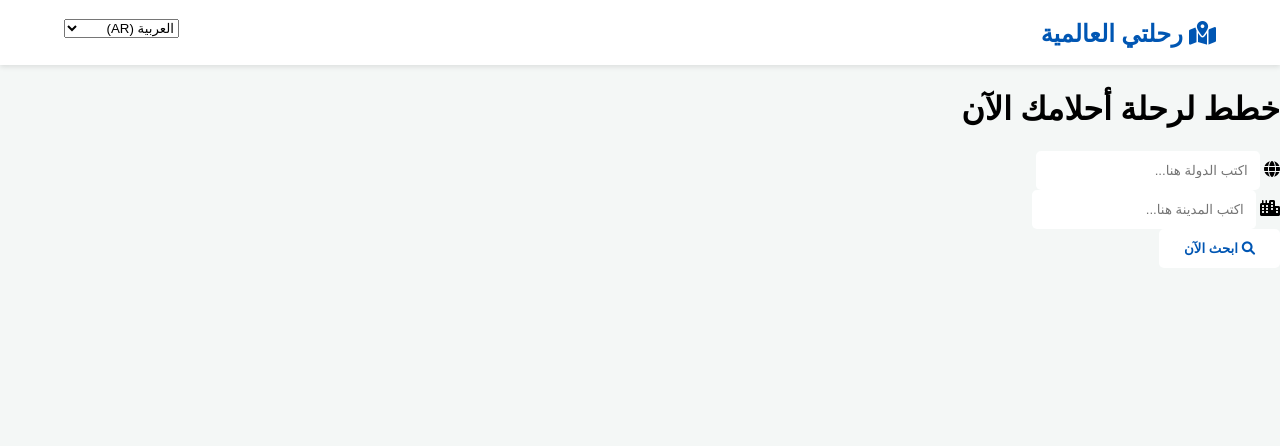
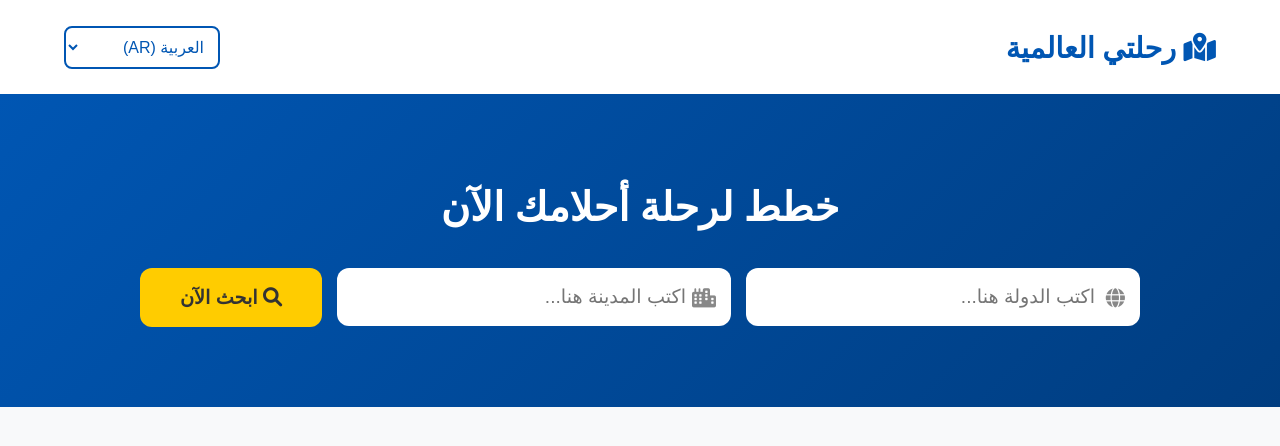
Before and after one commit to abdali123/nbvnbvn, a plain HTML site: page index.html in a window 1280 px wide. Drawn offline with Linux system fonts and the light colour scheme.

Commit message:
style.css

```diff
--- a/style.css
+++ b/style.css
@@ -1,82 +1,144 @@
-/* الألوان الأساسية */
 :root {
-    --primary-blue: #0056b3;
-    --light-blue: #e7f1ff;
+    --blue-main: #0056b3;
+    --blue-dark: #003d80;
     --white: #ffffff;
-    --text-dark: #333;
+    --gray-bg: #f8f9fa;
+    --text-color: #333333;
 }
 
+* { box-sizing: border-box; margin: 0; padding: 0; }
+
 body {
-    font-family: 'Segoe UI', sans-serif;
-    margin: 0;
-    background-color: #f4f7f6;
+    font-family: 'Segoe UI', Arial, sans-serif;
+    background-color: var(--gray-bg);
+    color: var(--text-color);
+    line-height: 1.6;
 }
 
+/* الهيدر */
 .navbar {
+    background: var(--white);
+    padding: 1.5rem 5%;
     display: flex;
     justify-content: space-between;
-    padding: 1rem 5%;
-    background: var(--white);
-    box-shadow: 0 2px 5px rgba(0,0,0,0.1);
+    align-items: center;
+    box-shadow: 0 4px 12px rgba(0,0,0,0.1);
 }
 
-.logo {
-    color: var(--primary-blue);
-    font-size: 1.5rem;
-    font-weight: bold;
+.logo { color: var(--blue-main); font-size: 1.8rem; font-weight: 800; }
+
+#langSelect {
+    padding: 10px;
+    font-size: 1rem;
+    border-radius: 8px;
+    border: 2px solid var(--blue-main);
+    background: white;
+    color: var(--blue-main);
+    cursor: pointer;
 }
 
-.hero {
-    background: linear-gradient(rgba(0,86,179,0.8), rgba(0,86,179,0.8)), url('https://images.unsplash.com/photo-1488646953014-85cb44e25828?auto=format&fit=crop&q=80&w=1000');
-    background-size: cover;
+/* قسم البحث - Hero */
+.hero-section {
+    background: linear-gradient(135deg, var(--blue-main) 0%, var(--blue-dark) 100%);
+    padding: 80px 20px;
+    text-align: center;
     color: white;
-    padding: 100px 20px;
-    text-align: center;
 }
 
-.search-container {
-    margin-top: 20px;
+.hero-section h1 { font-size: 2.5rem; margin-bottom: 30px; }
+
+.search-box {
+    max-width: 1000px;
+    margin: 0 auto;
     display: flex;
+    flex-wrap: wrap; /* لجعلها تتناسب مع الجوال */
+    gap: 15px;
     justify-content: center;
-    gap: 10px;
 }
 
-input {
-    padding: 12px;
-    border-radius: 5px;
-    border: none;
-    width: 200px;
+.input-group {
+    position: relative;
+    flex: 1;
+    min-width: 280px; /* حجم كبير للحقول */
 }
 
-button {
-    background: var(--white);
-    color: var(--primary-blue);
-    padding: 12px 25px;
-    border-radius: 5px;
-    border: none;
-    cursor: pointer;
-    font-weight: bold;
+.input-group i {
+    position: absolute;
+    right: 15px;
+    top: 50%;
+    transform: translateY(-50%);
+    color: #888;
+    font-size: 1.2rem;
 }
 
-.info-grid {
-    display: grid;
-    grid-template-columns: repeat(auto-fit, minmax(250px, 1fr));
-    gap: 20px;
-    margin-top: 30px;
+.input-group input {
+    width: 100%;
+    padding: 18px 45px 18px 15px; /* مساحة كبيرة للكتابة */
+    font-size: 1.2rem;
+    border-radius: 12px;
+    border: none;
+    outline: none;
+    color: #000; /* لضمان ظهور الكتابة باللون الأسود */
+    background: white;
 }
 
-.info-card {
+#searchBtn {
+    padding: 18px 40px;
+    font-size: 1.2rem;
+    font-weight: bold;
+    background-color: #ffcc00; /* لون أصفر مميز للزر */
+    color: #333;
+    border: none;
+    border-radius: 12px;
+    cursor: pointer;
+    transition: 0.3s;
+}
+
+#searchBtn:hover { background-color: #ffb700; transform: scale(1.05); }
+
+/* البطاقات والنتائج */
+.content-area { padding: 40px 5%; }
+
+.main-city-name {
+    text-align: center;
+    font-size: 2.2rem;
+    color: var(--blue-main);
+    margin-bottom: 30px;
+}
+
+.cards-grid {
+    display: grid;
+    grid-template-columns: repeat(auto-fit, minmax(280px, 1fr));
+    gap: 25px;
+}
+
+.card {
     background: white;
-    padding: 20px;
-    border-radius: 10px;
-    border-left: 5px solid var(--primary-blue);
-    box-shadow: 0 4px 6px rgba(0,0,0,0.05);
+    padding: 30px;
+    border-radius: 20px;
+    text-align: center;
+    box-shadow: 0 10px 20px rgba(0,0,0,0.05);
+    border-top: 6px solid var(--blue-main);
 }
+
+.card-icon { font-size: 2.5rem; color: var(--blue-main); margin-bottom: 15px; }
+
+.card h3 { margin-bottom: 15px; font-size: 1.4rem; }
 
 .hidden { display: none; }
 
-.alert {
+.not-found-box {
     text-align: center;
-    padding: 50px;
+    padding: 60px;
+    background: #fff;
+    border-radius: 20px;
     color: #666;
 }
+
+.not-found-box i { font-size: 4rem; color: #ccc; margin-bottom: 20px; }
+
+/* للهواتف الصغيرة */
+@media (max-width: 600px) {
+    .hero-section h1 { font-size: 1.8rem; }
+    .input-group { min-width: 100%; }
+}
```
